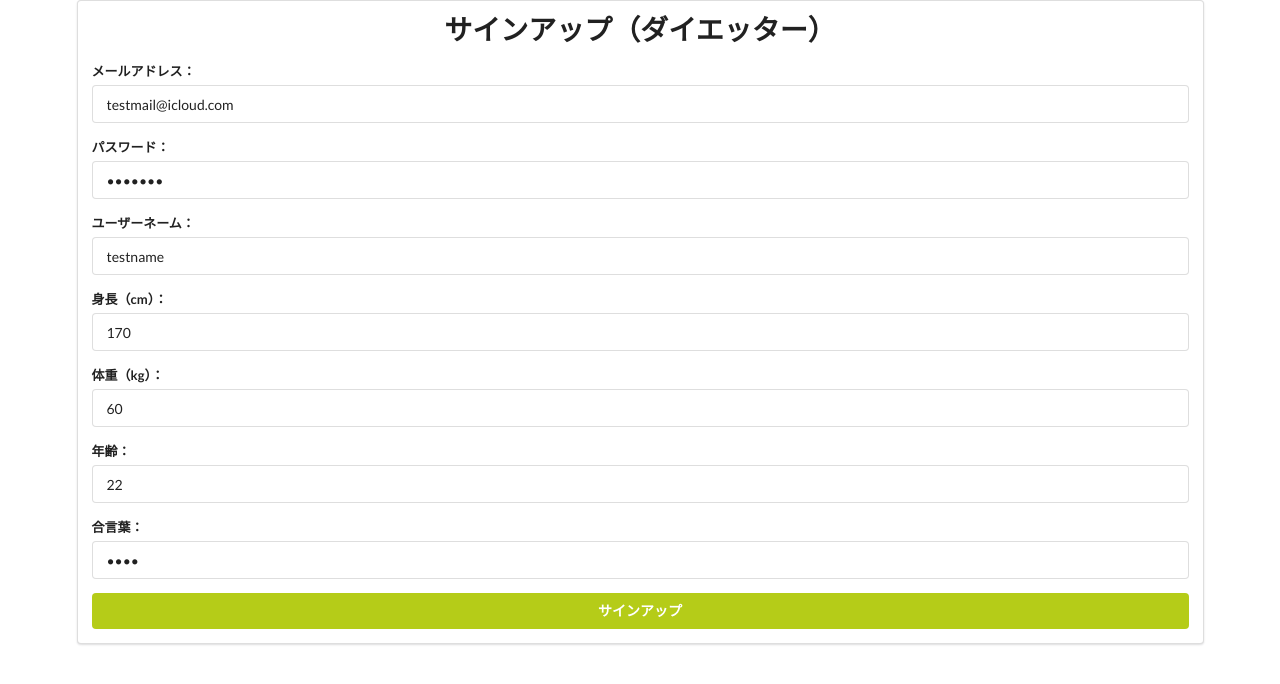
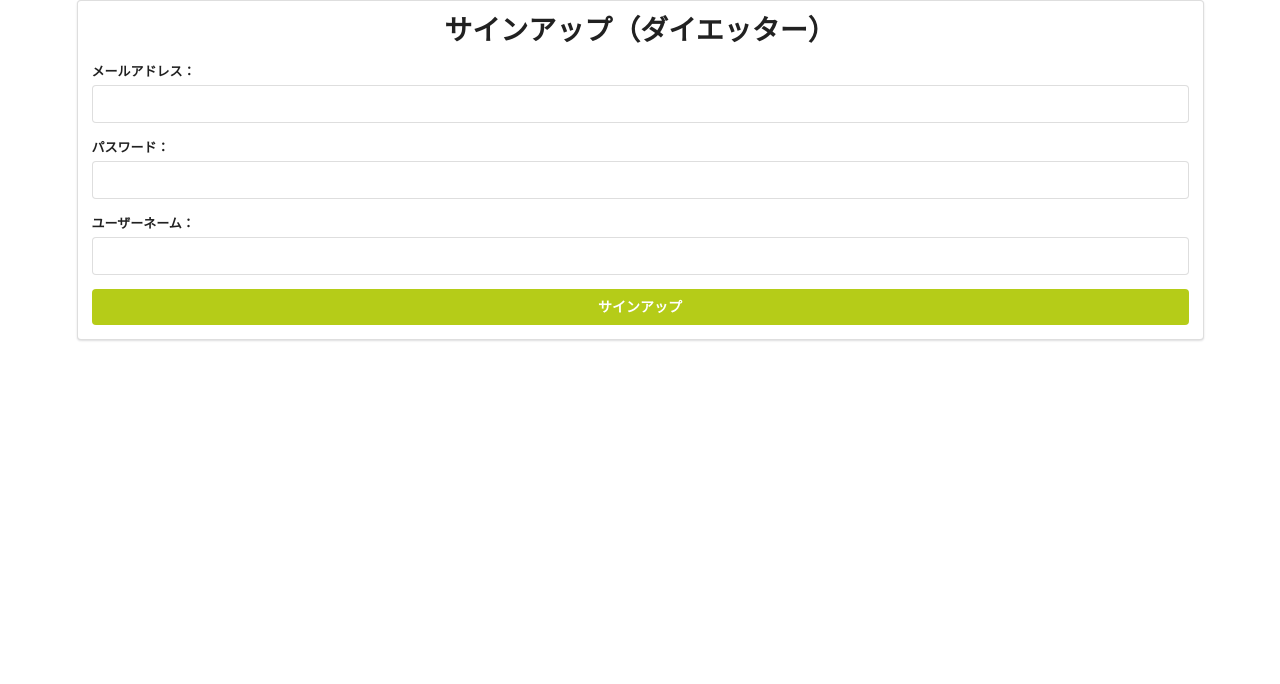
Before and after one commit to kouki515/mti-internship-diet-app, a Vue app: page /#/signup in a window 1280 px wide. Both pictures are taken after a click on the button "登録". Shown: the top 684 px of the page. Built offline with nearby package versions, Linux system fonts and the light colour scheme; the HTML template or start-up script is replaced by a standard one.

Commit message:
ログインやサインアップができるようになりました

```diff
--- a/src/views/Signup.vue
+++ b/src/views/Signup.vue
@@ -11,7 +11,7 @@
           <div class="field">
             <div class="t">
               <label for="">メールアドレス</label>
-              <input type="email" placeholder="12345@example.com" v-model=users.email required>
+              <input type="email" placeholder="12345@example.com" v-model=users.mailaddress required>
             </div>
             <div class="t">
               <label for="">パスワード</label>
@@ -44,7 +44,7 @@
         <form class="ui form">
           <div class="field">
             <label for="email">メールアドレス：</label>
-            <input type="email" id="email" name="email" required v-model="users.email">
+            <input type="email" id="email" name="email" required v-model="users.mailaddress">
           </div>
           <div class="field">
             <label for="password">パスワード：</label>
@@ -54,19 +54,19 @@
             <label for="username">ユーザーネーム：</label>
             <input type="text" id="username" name="username" required v-model="users.name">
           </div>
-          <div class="field">
+          <!-- <div class="field">
             <label for="height">身長（cm）：</label>
             <input type="number" id="height" name="height" v-model.number="users.height">
           </div>
           <div class="field">
             <label for="weight">体重（kg）：</label>
             <input type="number" id="weight" name="weight" v-model="users.weight">
-          </div>
+          </div> -->
           <!-- <div class="field">
             <label for="weight">目標体重（kg）：</label>
             <input type="number" id="weight" name="weight" v-model="users.weight_goal">
           </div> -->
-          <div class="field">
+          <!-- <div class="field">
             <label for="age">年齢：</label>
             <input type="number" id="age" name="age" required v-model.number="users.age">
           </div>
@@ -74,7 +74,7 @@
             <label for="secret_word">合言葉：</label>
             <input type="password" id="secret_word" name="secret_word" placeholder="合言葉を決めてください" required
               v-model="users.secret_word">
-          </div>
+          </div> -->
           <button class="ui olive fluid button" type="submit" @click="submit()">サインアップ</button>
         </form>
       </div>
@@ -87,7 +87,7 @@
           <form class="ui form">
             <div class="field">
               <label for="email">メールアドレス：</label>
-              <input type="email" id="email" name="email" v-model="users.email" required>
+              <input type="email" id="email" name="email" v-model="users.mailaddress" required>
             </div>
             <div class="field">
               <label for="password">パスワード：</label>
@@ -97,12 +97,12 @@
               <label for="username">ユーザーネーム：</label>
               <input type="text" id="username" name="username" v-model="users.name" required>
             </div>
-            <div class="field">
+            <!-- <div class="field">
               <label for="secret_word">合言葉：</label>
               <input type="password" id="secret_word" name="secret_word" placeholder="教えてもらった合言葉を入れて下さい"
                 v-model="users.secret_word" required>
-            </div>
-            <button class="ui olive fluid button" type="submit">サインアップ</button>
+            </div> -->
+            <button class="ui olive fluid button" type="submit" @click="submit()">サインアップ</button>
           </form>
         </div>
       </div>
@@ -132,16 +132,15 @@ export default {
       // ダイエットする人に必要な変数
       users: {
         // userId: "test",
-        id: 1,
-        email: "testmail@icloud.com",
-        password: "testpas",
-        name: "testname",
-        role: "dieter",
-        height: 170,
-        weight: 60,
-        weight_goal: 50,
-        age: 22,
-        secret_word: "test",
+        id: Number,
+        mailaddress: "",
+        password: "",
+        name: "",
+        // height: 170,
+        // weight: 60,
+        // weight_goal: 50,
+        // age: 22,
+        // secret_word: "test",
       }
     };
   },
@@ -157,13 +156,13 @@ export default {
       // dieterの新規登録
       if (this.isDiet && this.isLogin == false && this.isWatch == false) {
 
-        const headers = { 'Authorization': '5da50cf80844d2cdab1bc15aa9e64802c7d365dec585b2896b9ef46f4274bfc2' };
         // リクエストボディを指定する
         const requestBody = {
-          userId: this.users.userId,
+          name: this.users.name,
+          mailaddress: this.users.mailaddress,
           password: this.users.password,
         }
-        console.log(this.users.email);
+        console.log(this.requestBody);
 
         try {
           /* global fetch */
@@ -171,11 +170,11 @@ export default {
             {
               method: 'POST',
               body: JSON.stringify(requestBody),
-              headers
             });
 
           const text = await res.text();
           const jsonData = text ? JSON.parse(text) : {}
+          console.log(text);
 
           // fetchではネットワークエラー以外のエラーはthrowされないため、明示的にthrowする
           if (!res.ok) {
@@ -187,7 +186,7 @@ export default {
           window.localStorage.setItem('token', jsonData.token);
           window.localStorage.setItem('userId', this.user.userId);
 
-          // this.$router.push({ name: 'Home' })
+          this.$router.push({ name: 'Home' })
           console.log(jsonData);
         } catch (e) {
           // エラー時の処理
@@ -201,7 +200,8 @@ export default {
         const headers = { 'Authorization': '5da50cf80844d2cdab1bc15aa9e64802c7d365dec585b2896b9ef46f4274bfc2' };
 
         const requestBody = {
-          userId: this.users.userId,
+          name: this.users.name,
+          mailaddress: this.users.mailaddress,
           password: this.users.password,
         }
 
@@ -213,6 +213,7 @@ export default {
               body: JSON.stringify(requestBody),
               headers
             });
+          console.log(this.requestBody);
 
           const text = await res.text();
           const jsonData = text ? JSON.parse(text) : {}
@@ -226,7 +227,6 @@ export default {
           // 成功時の処理
           window.localStorage.setItem('token', jsonData.token);
           window.localStorage.setItem('userId', this.users.userId);
-          window.localStorage.setItem('name', this.users.name);
 
           // this.$router.push({ name: 'Home' })
         } catch (e) {
@@ -237,10 +237,9 @@ export default {
       // ログイン時の処理
       else if (this.isLogin && this.isDiet == false && this.isWatch == false) {
         // リクエストボディを指定する
-        const headers = { 'Authorization': '5da50cf80844d2cdab1bc15aa9e64802c7d365dec585b2896b9ef46f4274bfc2' };
 
         const requestBody = {
-          userId: this.users.userId,
+          mailaddress: this.users.mailaddress,
           password: this.users.password,
         }
 
@@ -250,10 +249,10 @@ export default {
             {
               method: 'POST',
               body: JSON.stringify(requestBody),
-              headers
             });
-
+          console.log(requestBody);
           const text = await res.text();
+          console.log(text);
           const jsonData = text ? JSON.parse(text) : {}
 
           // fetchではネットワークエラー以外のエラーはthrowされないため、明示的にthrowする
@@ -262,10 +261,9 @@ export default {
             throw new Error(errorMessage);
           }
           // 成功時の処理
-          window.localStorage.setItem('token', jsonData.token);
+          console.log(jsonData);
+          window.localStorage.setItem('token', jsonData.sessiontoken);
           window.localStorage.setItem('userId', this.users.userId);
-          window.localStorage.setItem('userId', this.users.password);
-
 
           // this.$router.push({ name: 'Home' })
         } catch (e) {
```
